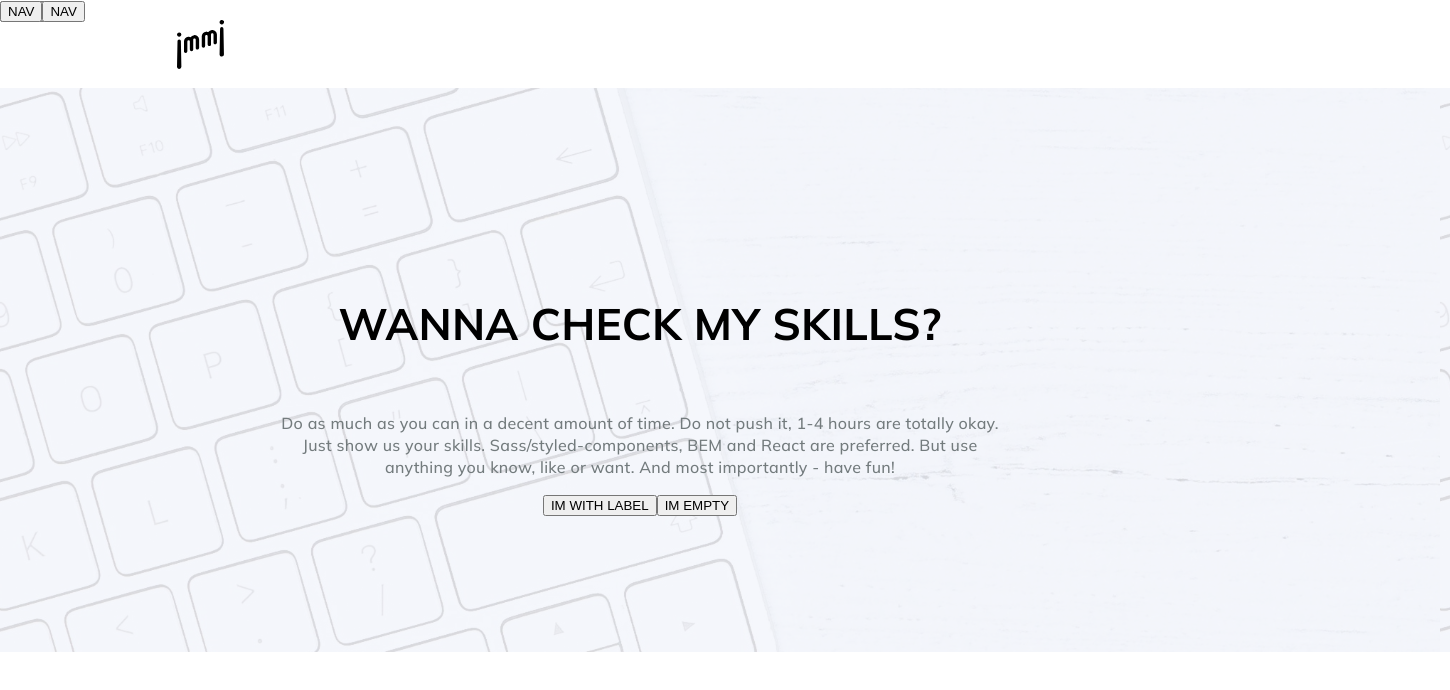
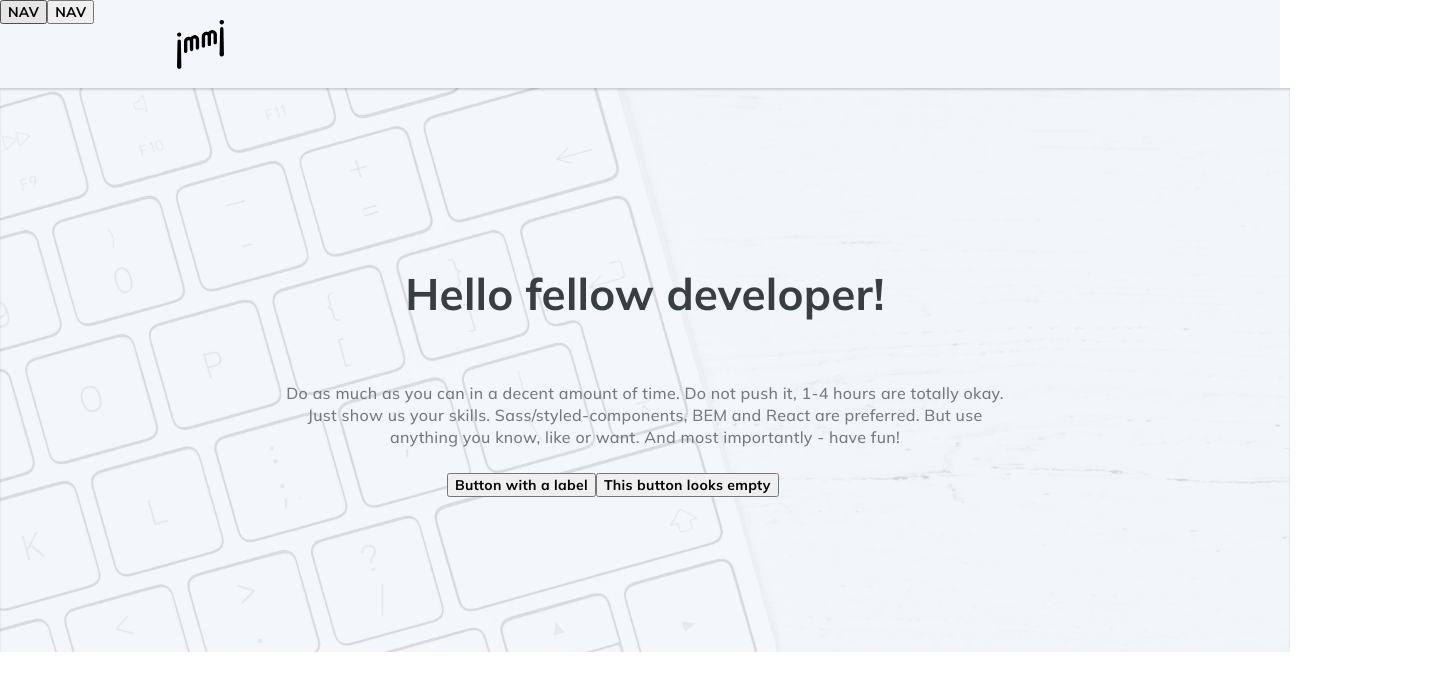
Before and after one commit to KrzysztofMalinowski94/UpTime-recruit-KM, a React (Create React App) app: page / in a window 1280 px wide. Shown: the top 690 px of the page, 1450 px wide, since content can reach past the window. Built offline with nearby package versions, Linux system fonts and the light colour scheme.

Commit message:
variants built

```diff
--- a/src/App.js
+++ b/src/App.js
@@ -2,7 +2,6 @@ import React from "react";
 
 import Intro from "./components/Intro/Intro";
 import NavBar from "./components/NavBar";
-import Button from "./components/Button";
 
 export class App extends React.Component {
   state = {
@@ -20,11 +19,6 @@ export class App extends React.Component {
     <div>
       <NavBar></NavBar>
       <Intro></Intro>
-      <Button
-      className = "intro__button"
-      >
-          IM DUMB
-      </Button>
     </div>
     );
   };
--- a/src/components/Button/Button.css
+++ b/src/components/Button/Button.css
@@ -1,10 +1,34 @@
-.intro_button{
-    width: 100px;
-    height: 100px;
-    transition: 0.3 ease-in-out;
+.intro__button--contained{
+    display: flex;
+    flex-direction: row;
+    align-items: center;
+    padding: 12px 18px;
+
+    width: 169px;
+    height: 42px;
+    left: calc(50% - 169px/2 - 113.5px);
+    margin: 0px 24px;
+
 }
 
-.intro__button:hover{
-    background-color: rgba(60, 100, 177, 1);
-    transition: 0.3s ease-in-out;
+.intro__button--outlined{
+    display: flex;
+    flex-direction: row;
+    align-items: center;
+    padding: 12px 18px;
+
+    width: 203px;
+    height: 42px;
+    left: calc(50% - 203px/2 + 96.5px);
+
+    border: 1px solid #3C64B1;
+    box-sizing: border-box;
+    margin: 0px 24px;
 }
+
+.navBar__button--contained{
+
+}
+.navBar__button--textual{
+
+}
--- a/src/components/Button/Button.js
+++ b/src/components/Button/Button.js
@@ -1,5 +1,6 @@
 import React from "react";
 import "./Button.css";
+import Typography from "../Typography/Typography";
 
 import PropTypes from "prop-types";
 
@@ -10,10 +11,14 @@ export const Button = (props) => {
   } = props;
 
   return (
-        <button
-        className={className}
-        >
-            {children}
+    <button
+    className={className}
+    >
+    <Typography
+    className="button"
+    >
+      {children}
+    </Typography>
         </button>
   );
 };
--- a/src/components/Intro/Intro.css
+++ b/src/components/Intro/Intro.css
@@ -1,11 +1,16 @@
 .intro{
     position: absolute;
     height: 564px;
-    width: 1450px;
+        left: 0px;
+    right: -10px;
     top: 88px;
+
+    box-shadow: inset 0px 2px 2px rgba(0, 0, 0, 0.15);
+
     background: rgba(60, 101, 177, 0.06);
     background-image: url("../../img/unsplash\ 1.png");
-
+    background-repeat: no-repeat;
+    background-size: cover;
 }
 
 .intro__content{
@@ -21,3 +26,16 @@
     top: calc(50% - 296px/2);
 
 }
+
+.intro__buttonWrapper{
+    display: flex;
+flex-direction: row;
+align-items: center;
+padding: 0px;
+
+position: static;
+width: 396px;
+height: 42px;
+left: calc(50% - 396px/2);
+top: 254px;
+}
--- a/src/components/Intro/Intro.js
+++ b/src/components/Intro/Intro.js
@@ -8,9 +8,8 @@ export const Intro = () => {
   return (
     <>
       <div
-      className="intro intro__bg"
+      className="intro"
       >
-      </div>
         <div
         className="intro__content"
         >
@@ -18,10 +17,19 @@ export const Intro = () => {
             <div
             className="intro__buttonWrapper"
             >
-              <Button>IM WITH LABEL</Button>
-              <Button>IM EMPTY</Button>
+              <Button
+              className="contained"
+              >
+                Button with a label
+              </Button>
+              <Button
+              className="outlined"
+              >
+                This button looks empty
+              </Button>
             </div>
         </div>
+      </div>
     </>
   );
 };
--- a/src/components/IntroContent/IntroContent.js
+++ b/src/components/IntroContent/IntroContent.js
@@ -4,10 +4,12 @@ import Typography from "../Typography/Typography";
 export const IntroContent = () => {
   return (
     <>
-        <p
-        className="h2">
-            WANNA CHECK MY SKILLS?
+      <Typography
+      className="h2">
+        <p>
+        Hello fellow developer!
         </p>
+      </Typography>
         <Typography
         className={"body1"}
         >
--- a/src/components/NavBar/NavBar.css
+++ b/src/components/NavBar/NavBar.css
@@ -6,6 +6,7 @@
     top: 0px;
 
     filter: drop-shadow(0px 55px 2px rgba(255, 255, 255, 0.25));
+    background: rgba(60, 101, 177, 0.06);
 }
 
 .logo{
@@ -15,3 +16,7 @@
     left: 177px;
     top: 20px;
 }
+
+.nav__button{
+
+}
--- a/src/components/Typography/Typography.css
+++ b/src/components/Typography/Typography.css
@@ -23,6 +23,8 @@
     line-height: 56px;
     letter-spacing: 0.20000000298023224px;
     text-align: center;
+    color: rgba(55, 63, 65, 1);
+
 }
 
 .body1{
```
